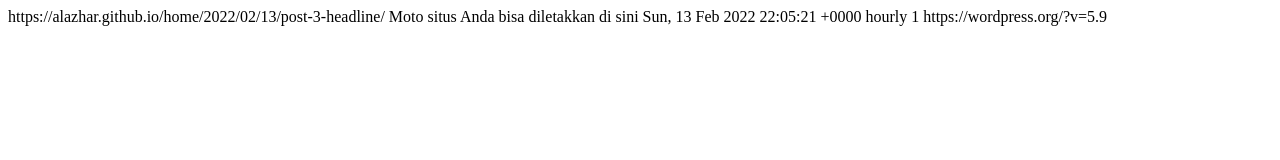
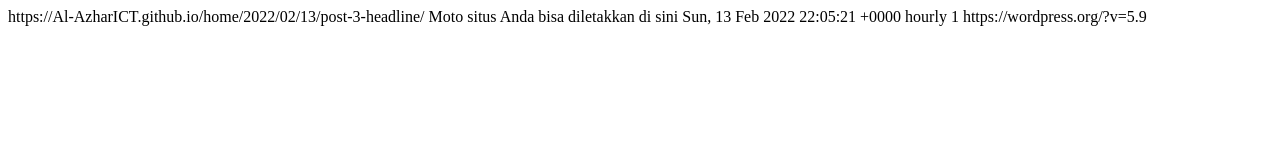
Before and after one commit to Al-AzharICT/home, a plain HTML site: page 2022/02/13/post-3-headline/feed/index.html in a window 1280 px wide. Drawn offline with Linux system fonts and the light colour scheme.

Commit message:
WP2Static UPDATE 2022/02/13/post-3-headline/feed/index.html

```diff
--- a/2022/02/13/post-3-headline/feed/index.html
+++ b/2022/02/13/post-3-headline/feed/index.html
@@ -8,8 +8,8 @@
 <channel>
 	<title>
 	Komentar di: Post 3 Headline	</title>
-	<atom:link href="https://alazhar.github.io/home/2022/02/13/post-3-headline/feed/" rel="self" type="application/rss+xml" />
-	<link>https://alazhar.github.io/home/2022/02/13/post-3-headline/</link>
+	<atom:link href="https://Al-AzharICT.github.io/home/2022/02/13/post-3-headline/feed/" rel="self" type="application/rss+xml" />
+	<link>https://Al-AzharICT.github.io/home/2022/02/13/post-3-headline/</link>
 	<description>Moto situs Anda bisa diletakkan di sini</description>
 	<lastBuildDate>Sun, 13 Feb 2022 22:05:21 +0000</lastBuildDate>
 	<sy:updatePeriod>
```
